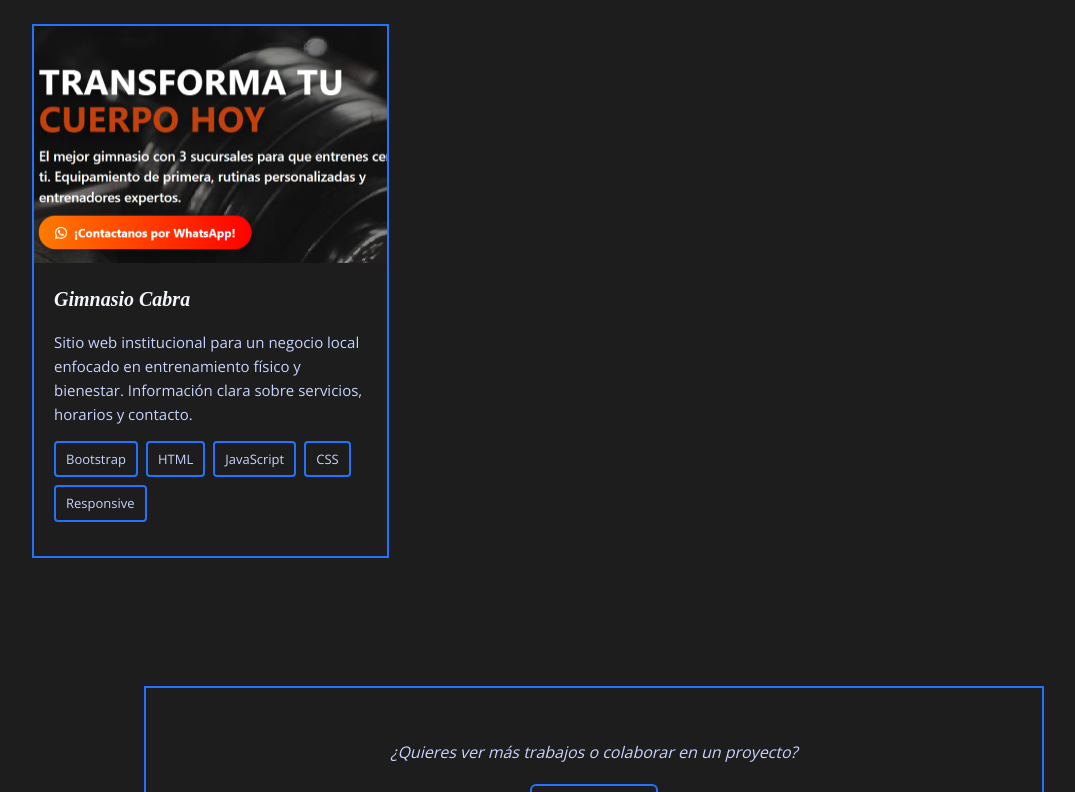
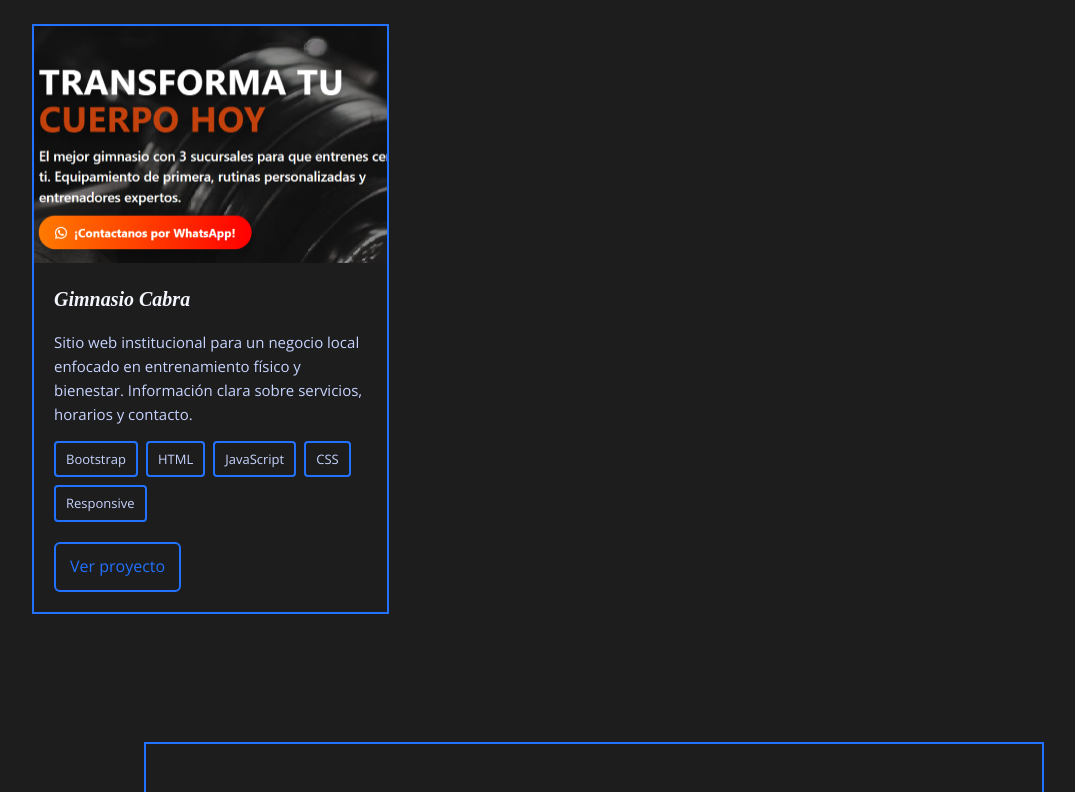
Before and after one commit to Daphne666a/Portafolio-profesional, a website: page index.html in a window 1280 px wide. Shown: the part 2074-2866 px from the top of the page, without its empty margins (46-1121 px from the left). Drawn offline with nearby package versions, Linux system fonts and the light colour scheme; a web font is replaced by a local one.

Commit message:
Más detalles

```diff
--- a/index.html
+++ b/index.html
@@ -172,12 +172,12 @@
                 <span class="tag">Responsive</span>
                 <span class="tag">Node js</span>
               </div>
-              <a class="project-link" href="#" aria-label="Ver proyecto Portfolio Minimalista" data-value="projects" data-section="link">Ver proyecto ↗</a>
+              <a class="project-link" href="https://daphne-martiarena.vercel.app" aria-label="Ver proyecto Portfolio Minimalista" data-value="projects" data-section="link">Ver proyecto ↗</a>
             </div>
           </article>
 
           <article class="project-card">
-            <img src="veterinaria.png" alt="Veterinaria" loading="lazy" width="353" height="236" />
+            <img src="Veterinaria.png" alt="Veterinaria" loading="lazy" width="353" height="236" />
             <div class="project-body">
               <h3 class="project-title" data-value="projects" data-section="title">Veterinaria gatuna</h3>
               <p class="project-text" data-value="projects" data-section="description">Este proyecto consiste en una página web para una veterinaria especializada en gatos, con funcionalidades de contacto por whatsapp.</p>
@@ -187,7 +187,7 @@
                 <span class="tag">CSS</span>
                 <span class="tag">Responsive</span>
               </div>
-              <a class="project-link" href="https://veterinaria-gatuna.vercel.app" aria-label="Ver proyecto Landing Page Corporativa" data-value="projects" data-section="link">Ver proyecto ↗</a>
+              <a class="project-link" href="https://gatos-care.vercel.app" aria-label="Ver proyecto Landing Page Corporativa" data-value="projects" data-section="link">Ver proyecto ↗</a>
             </div>
           </article>
            <article class="project-card">
@@ -218,6 +218,7 @@
                 <span class="tag">CSS</span>
                 <span class="tag">Responsive</span>
               </div>
+              <a class="project-link" href="https://gym-cabra.vercel.app" aria-label="Ver proyecto Landing Page Corporativa" data-value="projects" data-section="link">Ver proyecto ↗</a>
             </div>
           </article>
         </div>
```
